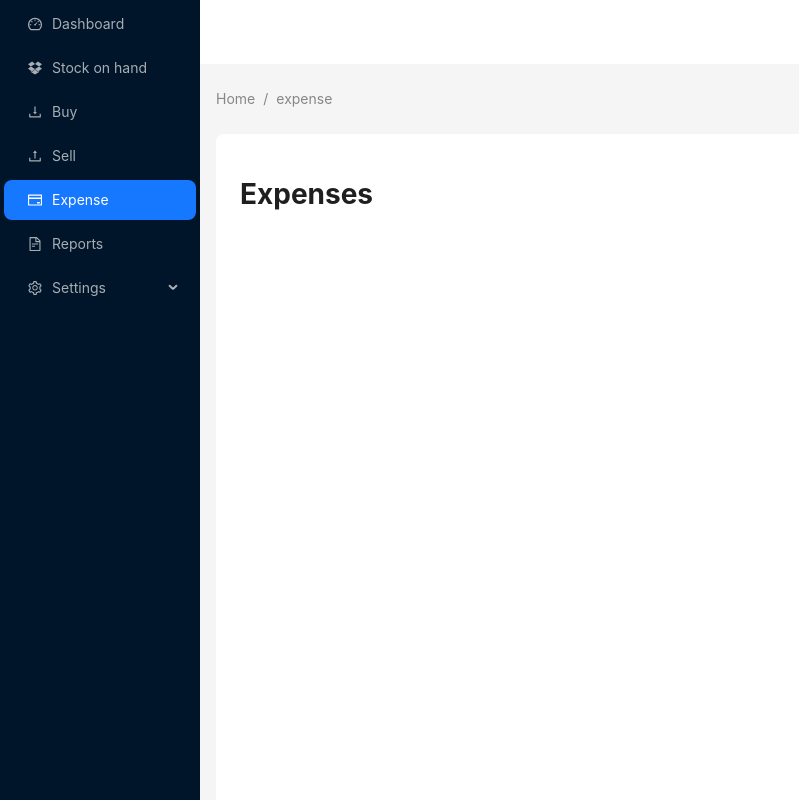
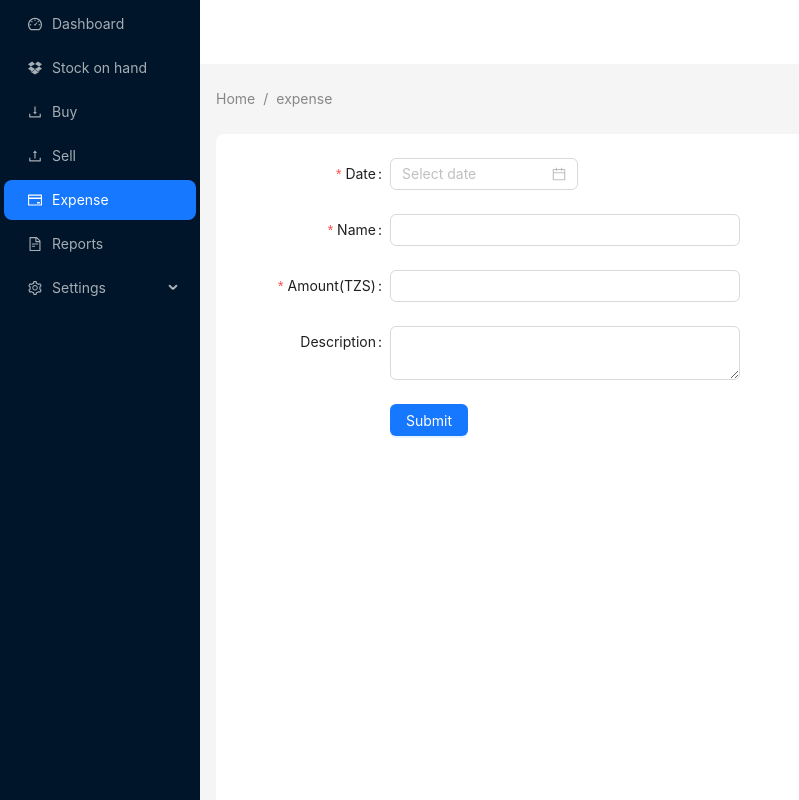
Before and after one commit to v4mpc/smt-ui, a React (Vite) app: page /expense in a window 1280 px wide. Shown: the top 800 px of the page, without its empty margins (0-799 px from the left). Built offline with nearby package versions, Linux system fonts and the light colour scheme.

Commit message:
added expense form

```diff
--- a/src/pages/Expense.jsx
+++ b/src/pages/Expense.jsx
@@ -1,3 +1,129 @@
+import {
+  Button,
+  Cascader,
+  DatePicker,
+  Form,
+  Input,
+  InputNumber,
+  Mentions,
+  Select,
+  TreeSelect,
+} from "antd";
+import { useState } from "react";
+
+const { RangePicker } = DatePicker;
+const formItemLayout = {
+  labelCol: {
+    xs: {
+      span: 24,
+    },
+    sm: {
+      span: 6,
+    },
+  },
+  wrapperCol: {
+    xs: {
+      span: 24,
+    },
+    sm: {
+      span: 14,
+    },
+  },
+};
+
 export default function Expense() {
-  return <h1>Expenses</h1>;
+  // const [formData, setFormData] = useState({
+  //   date: null,
+  //   name: null,
+  //   amount: null,
+  //   description: null,
+  // });
+
+  const handleFormInput = (formEvent, inputName = null) => {
+    // let inputValue = null;
+    // if (inputName === "date") {
+    //   inputValue = formEvent.format("YYYY-MM-DD");
+    // } else if (inputName === "amount") {
+    //   inputValue = formEvent;
+    // } else {
+    //   inputName = formEvent.target.id;
+    //   inputValue = formEvent.target.value;
+    // }
+
+    // setFormData((curr) => ({ ...curr, [inputName]: inputValue }));
+  };
+
+  const handleSubmit = (e) => {
+    let formData={...e,date:e.date.format("YYYY-MM-DD")}
+    console.log(formData);
+  };
+
+  return (
+    <Form
+      {...formItemLayout}
+      variant="outlined"
+      style={{
+        maxWidth: 600,
+      }}
+      onFinish={handleSubmit}
+    >
+      <Form.Item
+        label="Date"
+        name="date"
+        rules={[
+          {
+            required: true,
+            message: "Please input!",
+          },
+        ]}
+      >
+        <DatePicker  />
+      </Form.Item>
+      <Form.Item
+        label="Name"
+        name="name"
+        rules={[
+          {
+            required: true,
+            message: "Please input!",
+          },
+        ]}
+      >
+        <Input  />
+      </Form.Item>
+
+      <Form.Item
+        label="Amount(TZS)"
+        name="amount"
+        rules={[
+          {
+            required: true,
+            message: "Please input!",
+          },
+        ]}
+      >
+        <InputNumber
+          style={{
+            width: "100%",
+          }}
+
+        />
+      </Form.Item>
+
+      <Form.Item label="Description" name="description">
+        <Input.TextArea />
+      </Form.Item>
+
+      <Form.Item
+        wrapperCol={{
+          offset: 6,
+          span: 16,
+        }}
+      >
+        <Button type="primary" htmlType="submit">
+          Submit
+        </Button>
+      </Form.Item>
+    </Form>
+  );
 }
```
